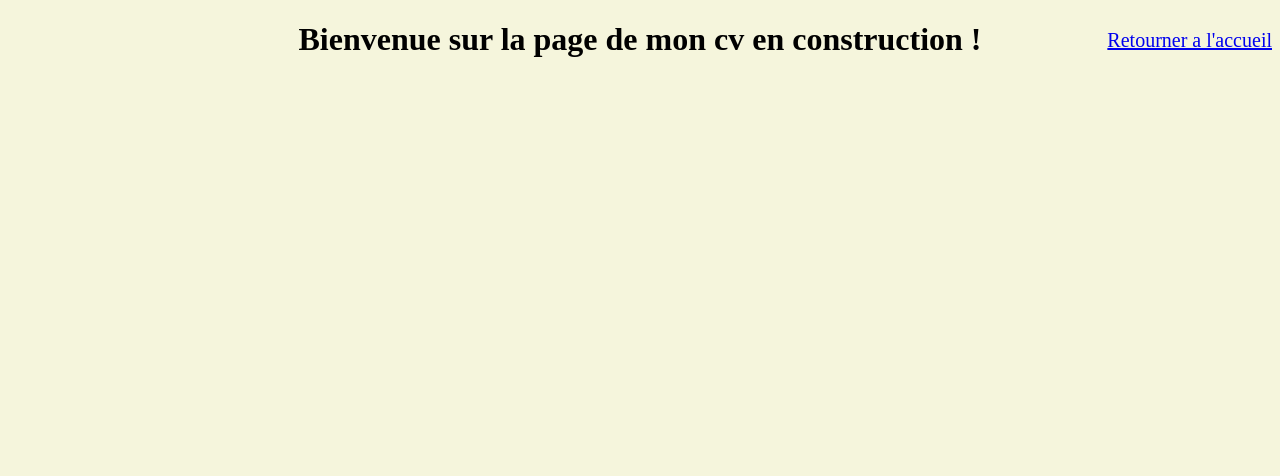
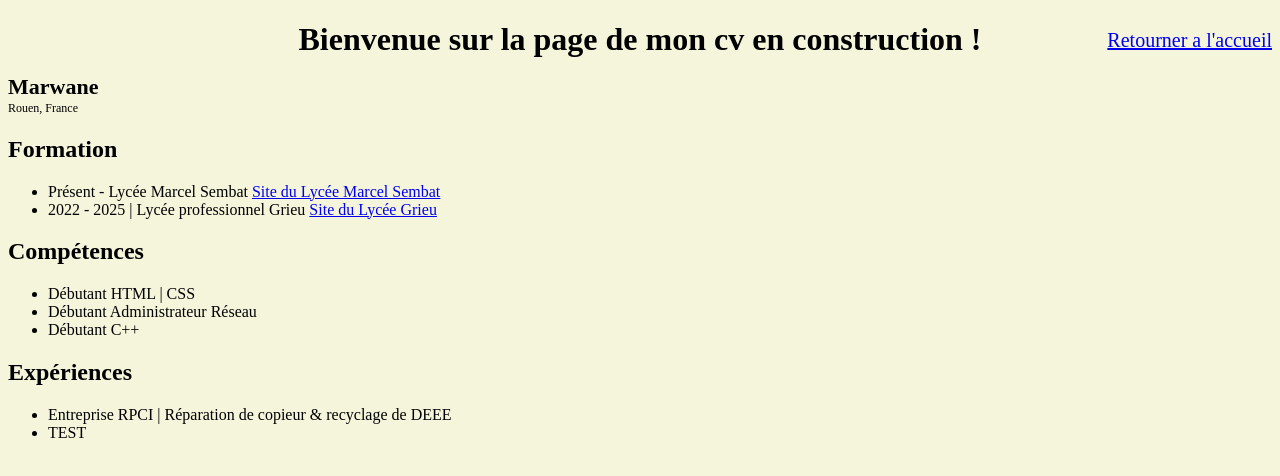
Before and after one commit to Ziirox0/monCV, a plain HTML site: page cv-en-construction.html in a window 1280 px wide. Drawn offline with Linux system fonts and the light colour scheme.

Commit message:
Changmeent complet

```diff
--- a/cv-en-construction.html
+++ b/cv-en-construction.html
@@ -1,11 +1,40 @@
 <!DOCTYPE html>
 <html lang="fr">
-    <link rel="stylesheet" href="styles.css">
     <head>
-        <meta charset="utf-8" />
+        <link rel="stylesheet" href="styles.css">
+        <meta charset="utf-8">
         <title>ici c'est le titre </title>
     </head>
+    <body>
+        <h1 class="titre">Bienvenue sur la page de mon cv en construction !</h1>
 
-<h1 class="titre">Bienvenue sur la page de mon cv en construction !</h1>
+        <p class="retour"><a href="index.html" title="Retourner a l'accueil">Retourner a l'accueil</a></p>
 
-<p class="retour"><a href="index.html" title="Retourner a l'accueil">Retourner a l'accueil</a></p>
+        <div class="home-name">
+            <p class="name-first">Marwane</p>
+            <p class="location">Rouen, France</p>
+        </div>
+
+        <div class="Formation">
+            <h2>Formation</h2>
+            <ul>
+                <li>Présent - Lycée Marcel Sembat <a href="https://lyceesmarcelsembat.wordpress.com/" title="Lycée Marcel Sembat">Site du Lycée Marcel Sembat</a></li>
+                <li>2022 - 2025 | Lycée professionnel Grieu <a href="https://grieu.lycee.ac-normandie.fr/" title="Lycée Grieur">Site du Lycée Grieu</a></li>
+            </ul>
+        </div>
+        <div class="Competences">
+            <h2>Compétences</h2>
+            <ul>
+                <li>Débutant HTML | CSS</li>
+                <li>Débutant Administrateur Réseau</li>
+                <li>Débutant C++</li>
+            </ul>
+        </div>
+        <div class="Experiences">
+            <h2>Expériences</h2>
+            <ul>
+                <li>Entreprise RPCI | Réparation de copieur & recyclage de DEEE</li>
+                <li>TEST</li>
+            </ul>
+    </body>
+</html>
--- a/styles.css
+++ b/styles.css
@@ -22,3 +22,14 @@ html {
     font-size: 20px; /* Taille de police de 20px */
     margin-top: -4%; /* Marge en haut de 20px */
 }
+
+.name-first {
+  font-size: 22px;
+  font-weight: 600;
+}
+
+.location {
+  font-size: 12px;
+  color: var(--gray);
+  margin-top: -1.8em;
+}
```
Also changed, not shown: index.html (+4 -4 lines).
